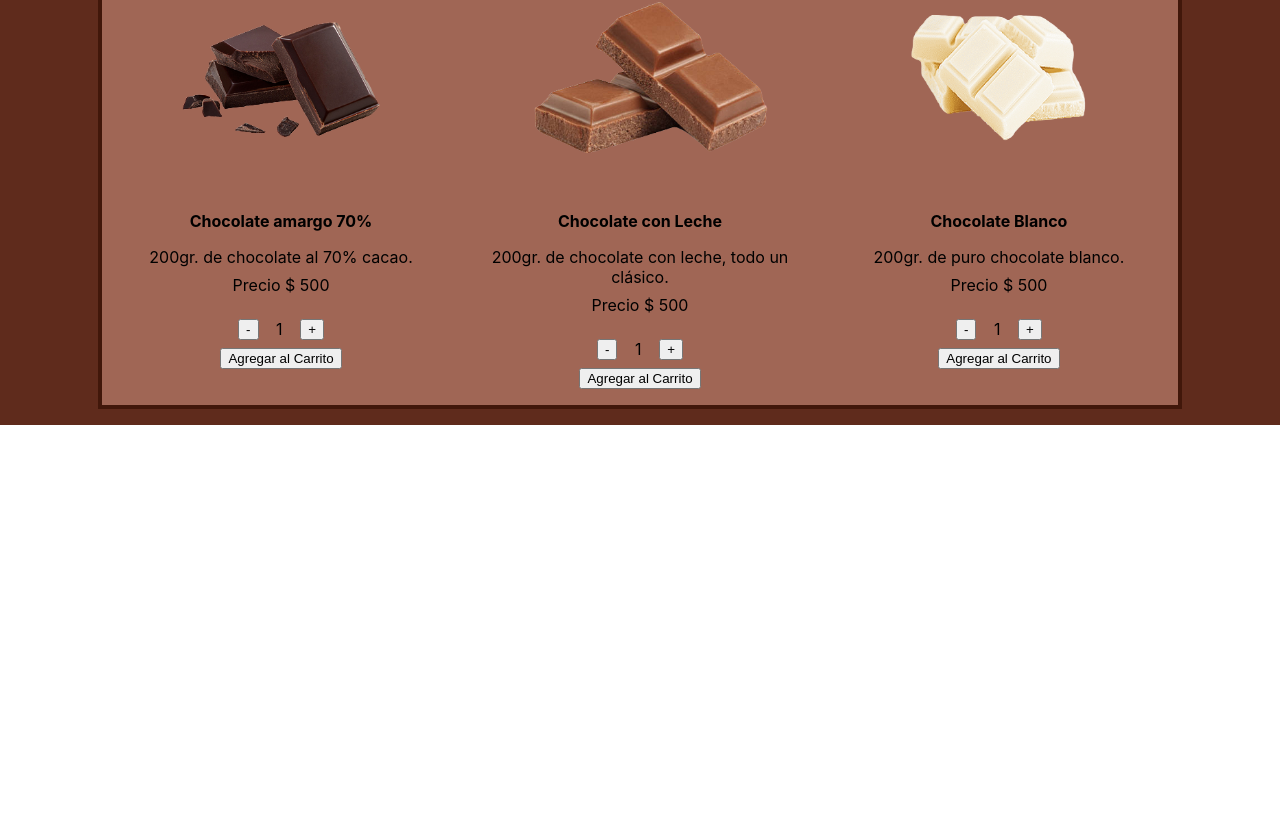
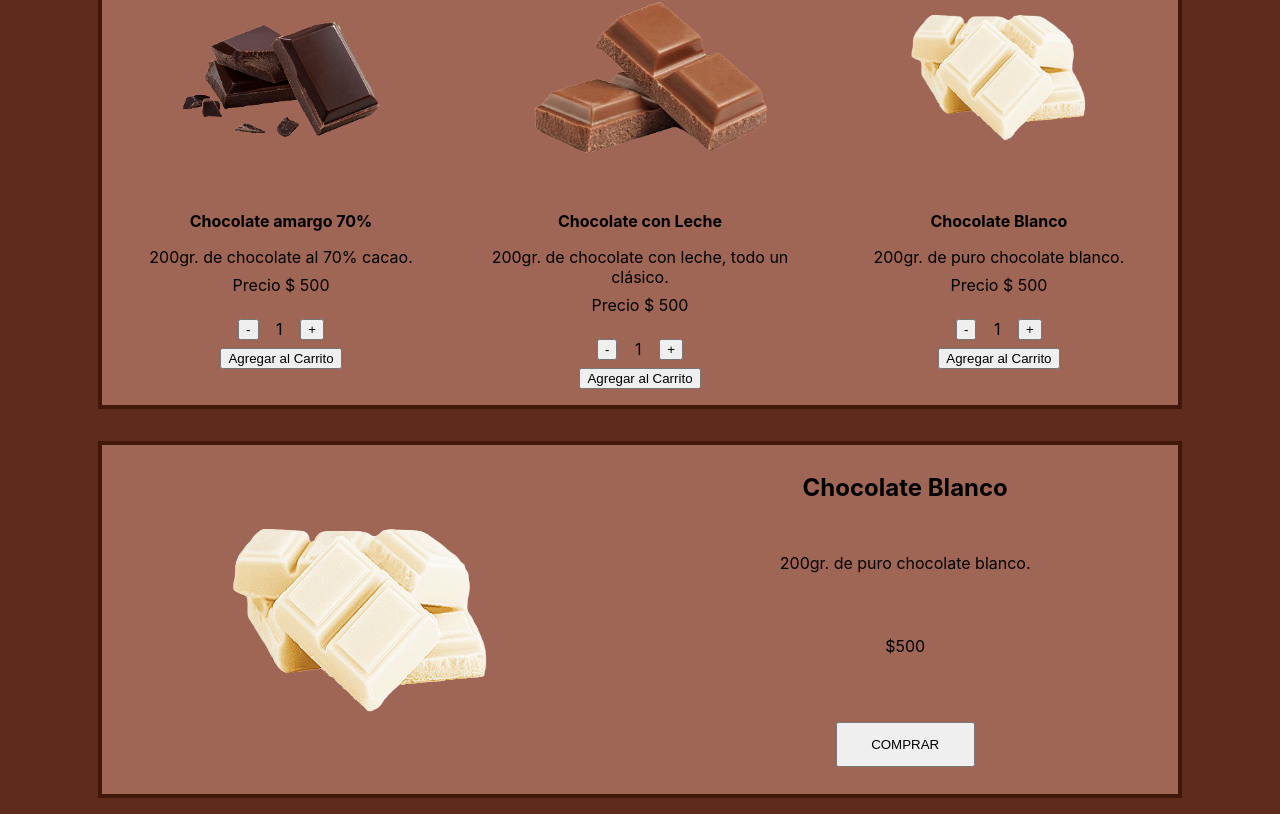
Before and after one commit to lkellner1404/react-comision-31200, a React (Create React App) app: page / in a window 1280 px wide. Shown: the part 355-1169 px from the top of the page. Before the commit the page ends 800 px from the top, so only its background shows below. Built offline with nearby package versions, Linux system fonts and the light colour scheme.

Commit message:
agrego ItemDetail y ItemDetailContainer con estilos

```diff
--- a/src/components/Item/Item.js
+++ b/src/components/Item/Item.js
@@ -4,7 +4,7 @@ import ItemCount from '../ItemCount/ItemCount'
 import './style.css'
 
 const Item = ({propiedad}) => {
-    console.log(propiedad.id)
+    // console.log(propiedad.id)
 
     return (
         <Card>
--- /dev/null
+++ b/src/components/ItemDetail/ItemDetail.js
@@ -0,0 +1,16 @@
+import React from 'react'
+import './style.css'
+
+const ItemDetail = ({propiedad}) => {
+  return (
+    <div className='itemDetail'>
+        <img src={propiedad.foto} alt={propiedad.altFoto} />
+        <h2>{propiedad.title}</h2>
+        <p>{propiedad.description}</p>
+        <p>${propiedad.price}</p>
+        <button>COMPRAR</button>
+    </div>
+  )
+}
+
+export default ItemDetail
--- /dev/null
+++ b/src/components/ItemDetail/style.css
@@ -0,0 +1,22 @@
+.itemDetail {
+    background-color: #A06655;
+    width: 85%;
+    padding: 0.5em;
+    margin: 0 auto;
+    border: 4px solid #41170A;
+    display: grid;
+    grid-template-columns: repeat(4, 1fr);
+    grid-template-rows: repeat(4, 1fr);
+}
+.itemDetail>img{
+    grid-column: 1 / 3;
+    grid-row: 1 / 5;
+}
+.itemDetail>h2, .itemDetail>p, .itemDetail>button{
+    grid-column: 3 / 5;
+    text-align: center;
+}
+.itemDetail>button{
+    margin: auto;
+    padding: 1em 2.5em;
+}
--- /dev/null
+++ b/src/components/ItemDetailContainer/ItemDetailContainer.js
@@ -0,0 +1,30 @@
+import React, { useEffect, useState } from 'react'
+import getFetch from '../../utilities/getFetch'
+import ItemDetail from '../ItemDetail/ItemDetail'
+import './style.css'
+
+const ItemDetailContainer = () => {
+    const [item, setItem] = useState([])
+
+    useEffect(() => {
+      getFetch(2000)
+        .then((respuesta)=>{
+            let indice = Math.floor(Math.random() * respuesta.length)
+            setItem(respuesta[indice])
+        })
+
+
+    }, [])
+
+    console.log(item)
+
+
+
+    return (
+        <div className='itemDetailContainer'>
+            <ItemDetail propiedad={item} />
+        </div>
+    )
+}
+
+export default ItemDetailContainer
--- /dev/null
+++ b/src/components/ItemDetailContainer/style.css
@@ -0,0 +1,4 @@
+.itemDetailContainer {
+    background-color: #5f2b1c;
+    padding: 1em;
+}
--- a/src/index.js
+++ b/src/index.js
@@ -5,6 +5,7 @@ import './index.css';
 import reportWebVitals from './reportWebVitals';
 import NavBar from './components/NavBar/NavBar';
 import ItemListContainer from './components/ItemListContainer/ItemListContainer';
+import ItemDetailContainer from './components/ItemDetailContainer/ItemDetailContainer';
 
 
 const root = ReactDOM.createRoot(document.getElementById('root'));
@@ -13,6 +14,7 @@ root.render(
     <>
     <NavBar />
     <ItemListContainer saludo='Bienvenidos/as!' />
+    <ItemDetailContainer />
     {/* <App /> */}
     </>
   // </React.StrictMode>
```
